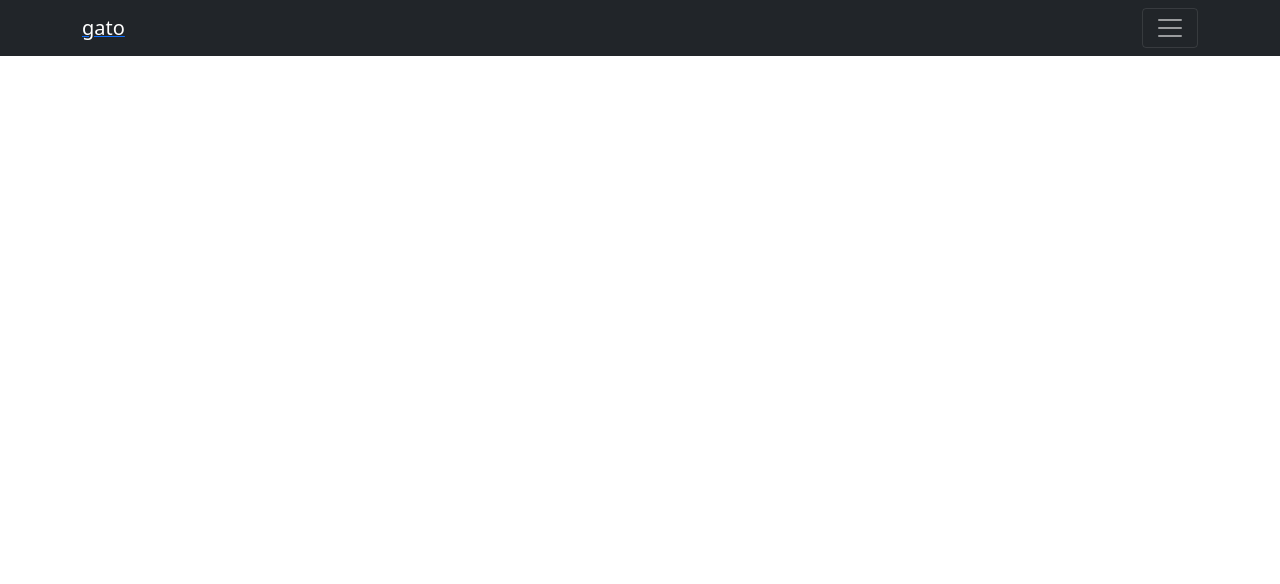
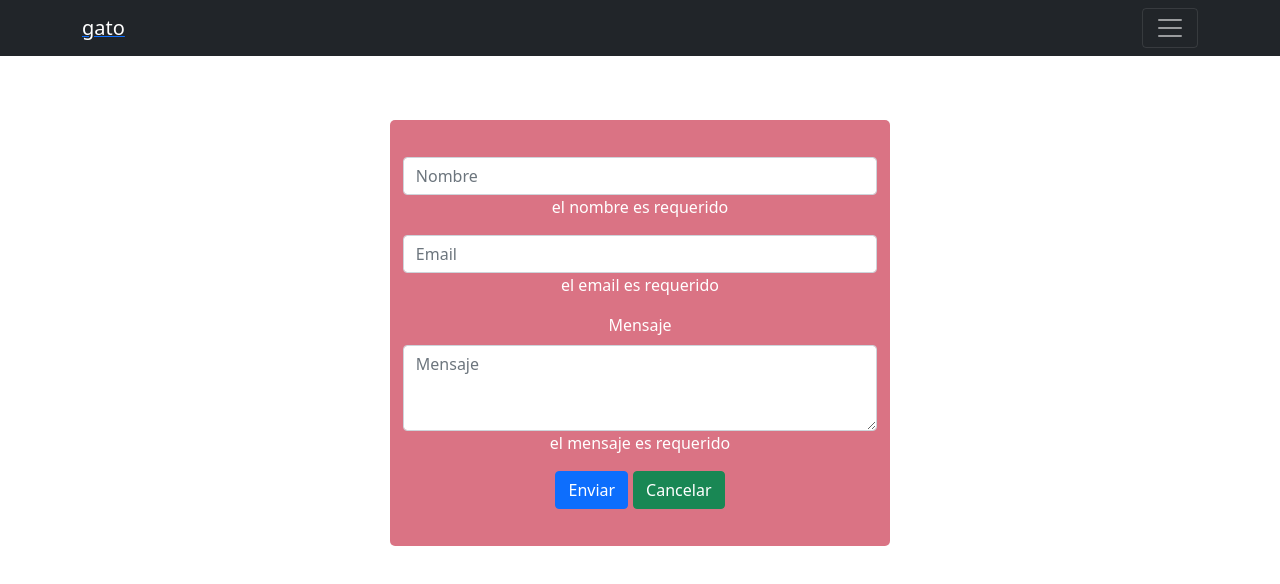
Before and after one commit to ali01cruz/GatitosReact, a React (Create React App) app: page /form in a window 1280 px wide. Shown: the top 584 px of the page. Built offline with nearby package versions, Linux system fonts and the light colour scheme.

Commit message:
cosas aniadidadas

```diff
--- a/src/App.js
+++ b/src/App.js
@@ -6,6 +6,7 @@ import About from './components/about/about'
 
 import NavbarComp from './components/navbarcomp/navbarcomp';
 import Landing from './components/landingpage/landingpage';
+import HookForm from './components/form/form';
 function App() {
   //con la badera lo que hace es que cuando se inicia el componente
   //usando el use effec  lo va a negar
@@ -25,6 +26,9 @@ function App() {
       <Route exact path="/home">
         <Home/>
       </Route>
+      <Route exact path="/form">
+        <HookForm/>
+      </Route>
 
       <Route path="/about">
 
--- a/src/components/form/form.jsx
+++ b/src/components/form/form.jsx
@@ -34,6 +34,7 @@ const HookForm = () => {
     const styleform={
         maxWidth: "500px",
         margin: 'auto',
+        marginTop: '5%',
         backgroundColor:'var(--color1)',
         padding:'1%',
         borderRadius:'5px'
@@ -43,6 +44,8 @@ const HookForm = () => {
         nombre:"",
         mensaje:"",
     })
+
+    ///enviando formulario
     function onSubmitForm(e){
         //este prevente defaul es para que no se envien directamente por el metodo get
         //cuando se aprete el boton
@@ -52,6 +55,12 @@ const HookForm = () => {
                el nombre es : ${stateForm.nombre}
                el mensaje es : ${stateForm.mensaje}
         `)
+        ///limpiando formulario
+        setStateForm({
+            email:"",
+            nombre:"",
+            mensaje:"",
+        })
     }
     const[error,setError] = useState({
         email: "el email es requerido",
--- a/src/components/home/home.jsx
+++ b/src/components/home/home.jsx
@@ -6,7 +6,7 @@ export default function Home(){
        <div >
 
         Hola mundo
-        <HookForm/>
+
        </div>
 )
 
```
